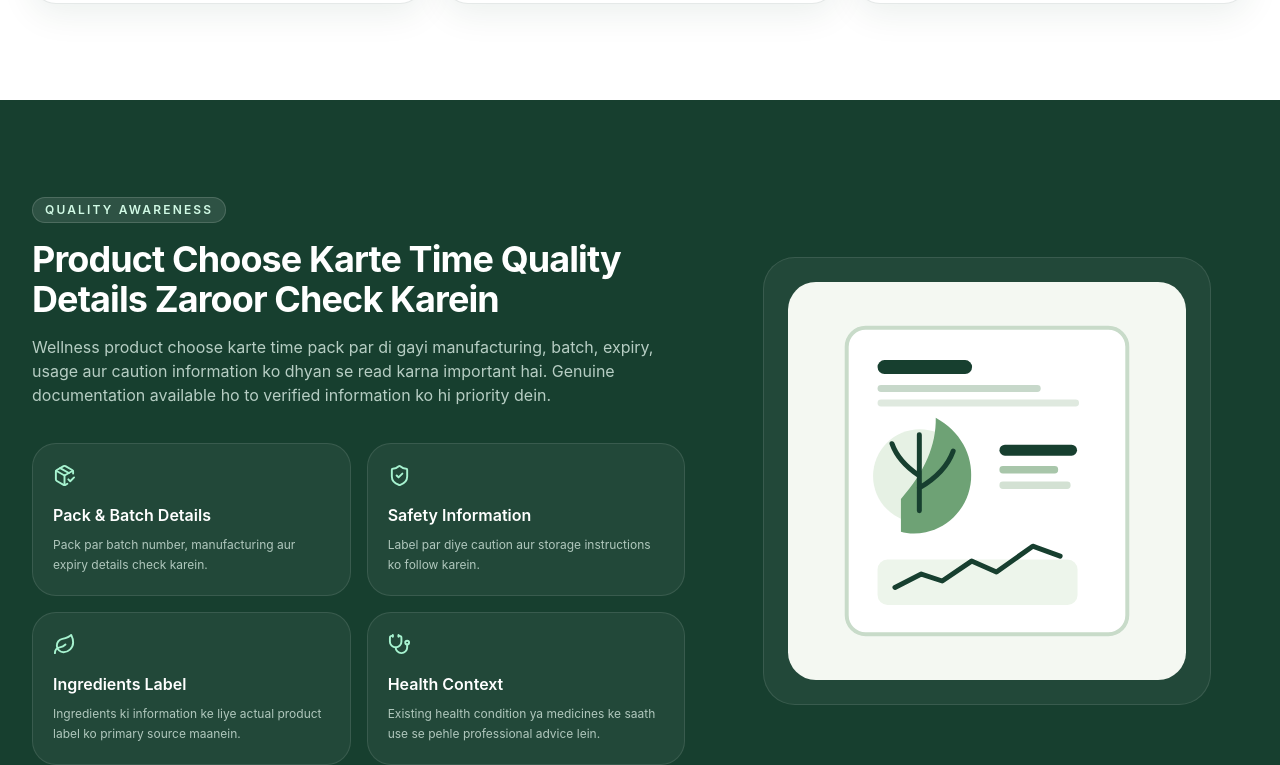
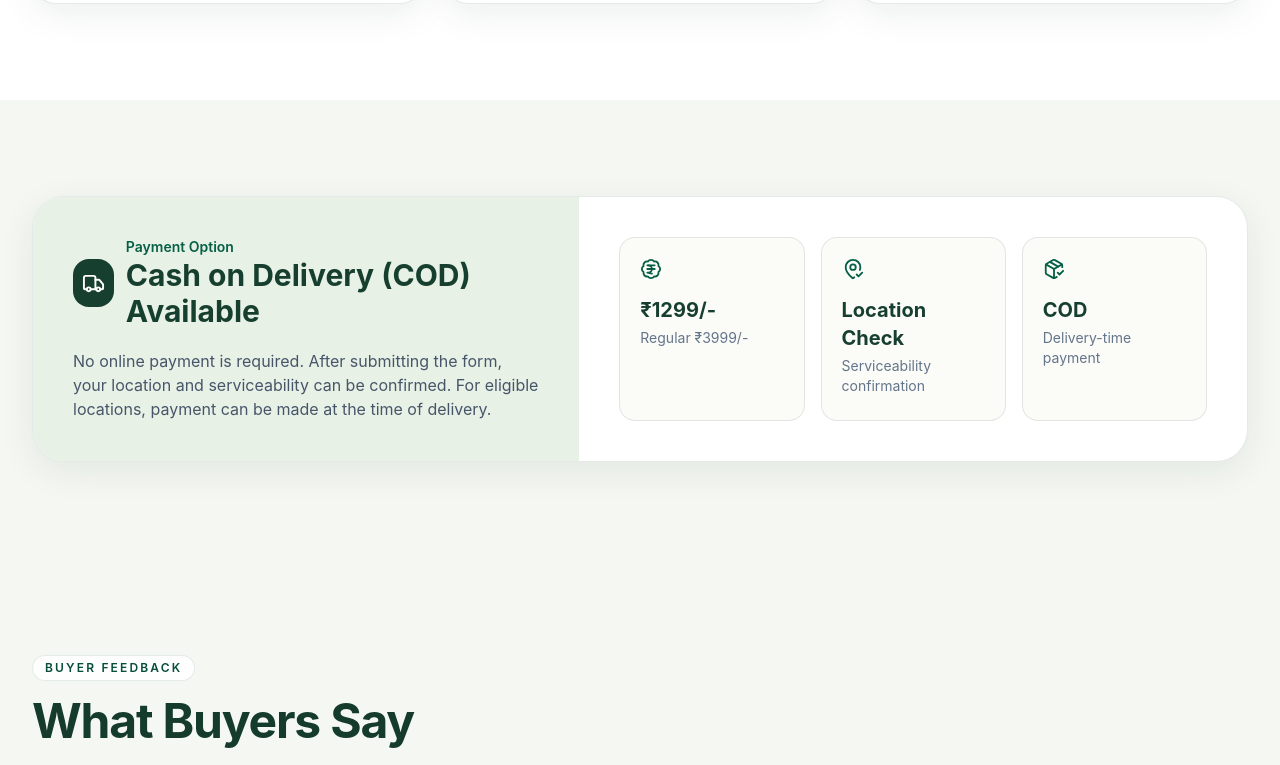
Before and after one commit to wsmkhan2580/herbel-wellness-hub, a React (Vite) app in the folder client/: page / in a window 1280 px wide. Shown: the part 8854-9619 px from the top of the page. Built offline with nearby package versions, Linux system fonts and the light colour scheme; no server answers.

Commit message:
Update LandingPage.jsx

```diff
--- a/client/src/pages/LandingPage.jsx
+++ b/client/src/pages/LandingPage.jsx
@@ -241,18 +241,6 @@ Naturally vitamin C aur antioxidants ka source hai, jo daily nutrition aur overa
         </section>
 
 
-        <section className="section-pad bg-[#173f2f] text-white">
-          <div className="section-shell grid gap-10 lg:grid-cols-[1fr_0.8fr] lg:items-center">
-            <div>
-              <Reveal><span className="inline-flex rounded-full border border-white/15 bg-white/10 px-3 py-1 text-xs font-semibold uppercase tracking-[0.18em] text-emerald-100">Quality awareness</span><h2 className="mt-4 text-3xl font-bold tracking-tight sm:text-4xl">Product Choose Karte Time Quality Details Zaroor Check Karein</h2><p className="mt-4 max-w-3xl text-emerald-50/75">Wellness product choose karte time pack par di gayi manufacturing, batch, expiry, usage aur caution information ko dhyan se read karna important hai. Genuine documentation available ho to verified information ko hi priority dein.</p></Reveal>
-             <div className="mt-9 grid gap-4 sm:grid-cols-2">
-                {[[PackageCheck, 'Pack & Batch Details', 'Pack par batch number, manufacturing aur expiry details check karein.'], [ShieldCheck, 'Safety Information', 'Label par diye caution aur storage instructions ko follow karein.'], [Leaf, 'Ingredients Label', 'Ingredients ki information ke liye actual product label ko primary source maanein.'], [Stethoscope, 'Health Context', 'Existing health condition ya medicines ke saath use se pehle professional advice lein.']].map(([Icon, title, text]) => <Reveal key={title}><div className="h-full rounded-3xl border border-white/10 bg-white/5 p-5"><Icon size={23} className="text-emerald-200" /><h3 className="mt-4 font-semibold">{title}</h3><p className="mt-2 text-xs leading-5 text-emerald-50/70">{text}</p></div></Reveal>)}
-              </div>
-            </div>
-            <Reveal><img src="/images/research.svg" alt="Wellness research and quality awareness illustration" className="mx-auto w-full max-w-md rounded-[2rem] border border-white/10 bg-white/5 p-6" loading="lazy" /></Reveal>
-          </div>
-        </section>
-
       <section className="section-pad bg-[#f5f7f2]">
           <div className="section-shell">
             <Reveal><div className="overflow-hidden rounded-[2rem] border border-emerald-950/10 bg-white shadow-card"><div className="grid lg:grid-cols-[0.9fr_1.1fr]"><div className="bg-[#e7f1e6] p-7 sm:p-10"><div className="flex items-center gap-3"><span className="grid h-12 w-12 place-items-center rounded-2xl bg-[#173f2f] text-white"><Truck size={23} /></span><div><p className="text-sm font-semibold text-emerald-800">Payment Option</p><h2 className="text-3xl font-bold text-[#173f2f]">Cash on Delivery (COD) Available</h2></div></div><p className="mt-5 max-w-xl text-slate-600">No online payment is required. After submitting the form, your location and serviceability can be confirmed. For eligible locations, payment can be made at the time of delivery.</p></div><div className="grid gap-4 p-7 sm:grid-cols-3 sm:p-10">{[[BadgeIndianRupee, '₹1299/-', 'Regular ₹3999/-'], [MapPinCheck, 'Location Check', 'Serviceability confirmation'], [PackageCheck, 'COD', 'Delivery-time payment']].map(([Icon, title, text]) => <div key={title} className="rounded-2xl border border-emerald-950/10 bg-[#fbfcf8] p-5"><Icon className="text-emerald-800" size={22} /><h3 className="mt-4 text-xl font-bold text-[#173f2f]">{title}</h3><p className="mt-1 text-sm text-slate-500">{text}</p></div>)}</div></div></div></Reveal>
```
